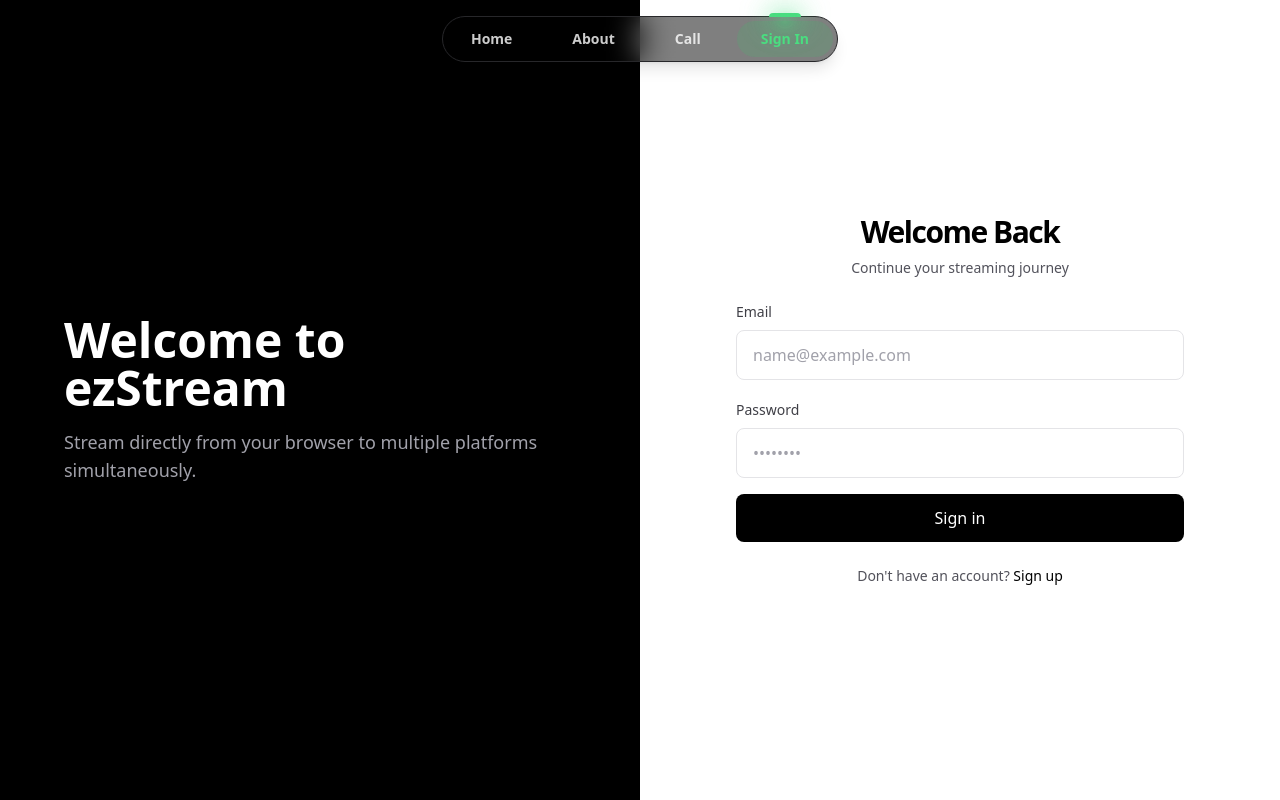
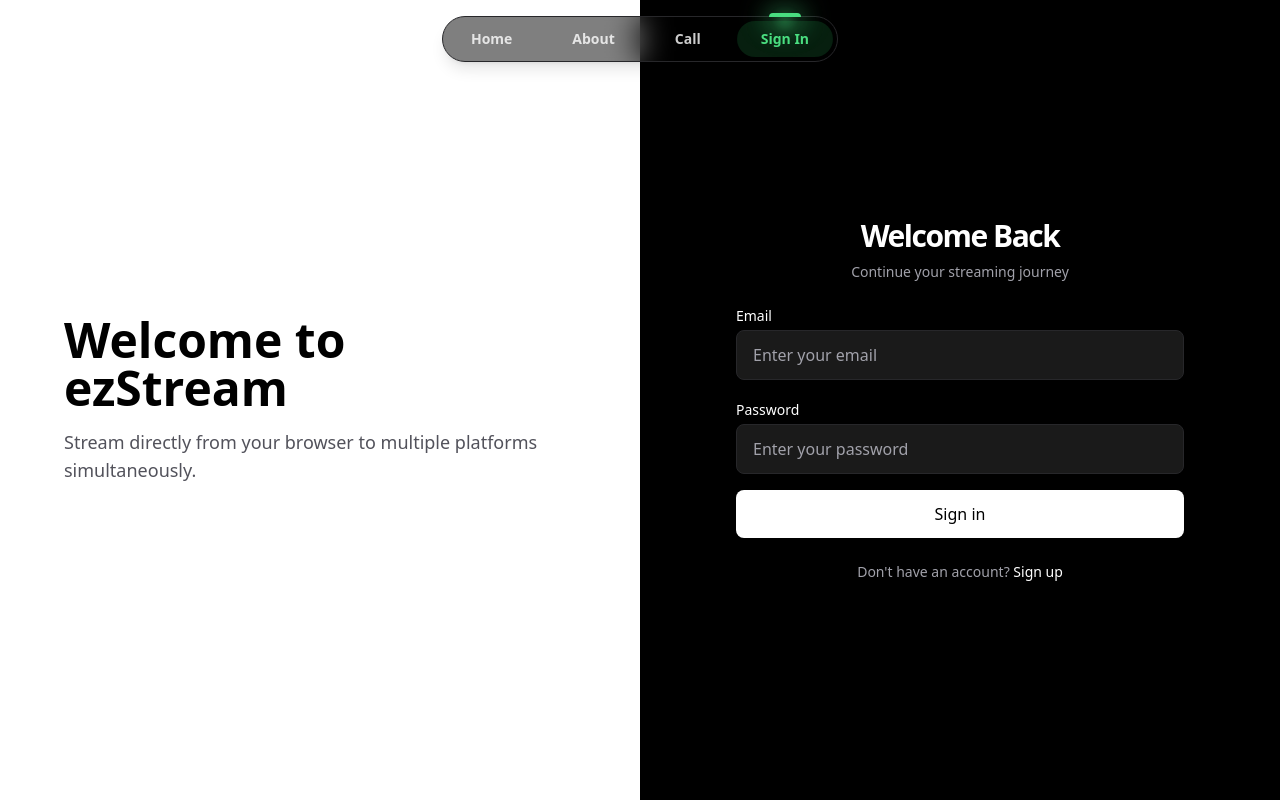
Before and after one commit to notHuman9504/ezStream, a Next.js app in the folder ezstream/: page /signin in a window 1280 px wide. Built offline with nearby package versions, Linux system fonts and the light colour scheme; a web font is replaced by a local one.

Commit message:
version 3.0.4

```diff
--- a/ezstream/src/app/(auth)/signin/page.tsx
+++ b/ezstream/src/app/(auth)/signin/page.tsx
@@ -52,63 +52,60 @@
 
   return (
     <div className="min-h-screen w-full flex">
-      {/* Left side - Black */}
-      <div className="hidden lg:flex w-1/2 bg-black items-center justify-center p-6">
+      {/* Left side - White */}
+      <div className="hidden lg:flex w-1/2 bg-white items-center justify-center p-6">
         <div className="max-w-lg">
-          <h1 className="text-4xl lg:text-5xl font-bold text-white mb-4">Welcome to ezStream</h1>
-          <p className="text-zinc-400 text-lg">
+          <h1 className="text-4xl lg:text-5xl font-bold text-black mb-4">Welcome to ezStream</h1>
+          <p className="text-zinc-600 text-lg">
             Stream directly from your browser to multiple platforms simultaneously.
           </p>
         </div>
       </div>
 
-      {/* Right side - White */}
-      <div className="w-full lg:w-1/2 bg-white flex items-center justify-center p-6">
+      {/* Right side - Black */}
+      <div className="w-full lg:w-1/2 bg-black flex items-center justify-center p-6">
         <div className="w-full max-w-md space-y-6">
           <div className="text-center space-y-2">
-            <h2 className="text-3xl font-bold tracking-tighter text-black">
+            <h2 className="text-3xl font-bold tracking-tighter text-white">
               Welcome Back
             </h2>
-            <p className="text-zinc-600 text-sm">
+            <p className="text-zinc-400 text-sm">
               Continue your streaming journey
             </p>
           </div>
 
           <form className="mt-8 space-y-4" onSubmit={handleSubmit}>
             {error && (
-              <div className="text-red-500 text-sm text-center bg-red-50 py-2 rounded-lg">
+              <div className="text-red-500 text-sm text-center bg-red-50/10 py-2 rounded-lg">
                 {error}
               </div>
             )}
 
             <div className="space-y-5">
-              <div className="space-y-2">
-                <label htmlFor="email" className="block text-sm font-medium text-zinc-700">
+              <div className="space-y-1">
+                <label className="text-sm font-medium text-white block">
                   Email
                 </label>
                 <input
-                  id="email"
+                  type="email"
                   name="email"
-                  type="email"
                   required
-                  className="block w-full px-4 py-3 rounded-lg bg-white border border-zinc-200 text-black placeholder:text-zinc-400 focus:outline-none focus:ring-2 focus:ring-black focus:border-transparent transition-all duration-200"
-                  placeholder="name@example.com"
+                  className="w-full px-4 py-3 rounded-lg bg-white/10 border border-zinc-800 text-white placeholder:text-zinc-400 focus:outline-none focus:ring-2 focus:ring-white/40 transition-all duration-200"
+                  placeholder="Enter your email"
                   value={formData.email}
                   onChange={handleChange}
                 />
               </div>
-
-              <div className="space-y-2">
-                <label htmlFor="password" className="block text-sm font-medium text-zinc-700">
+              <div className="space-y-1">
+                <label className="text-sm font-medium text-white block">
                   Password
                 </label>
                 <input
-                  id="password"
+                  type="password"
                   name="password"
-                  type="password"
                   required
-                  className="block w-full px-4 py-3 rounded-lg bg-white border border-zinc-200 text-black placeholder:text-zinc-400 focus:outline-none focus:ring-2 focus:ring-black focus:border-transparent transition-all duration-200"
-                  placeholder="••••••••"
+                  className="w-full px-4 py-3 rounded-lg bg-white/10 border border-zinc-800 text-white placeholder:text-zinc-400 focus:outline-none focus:ring-2 focus:ring-white/40 transition-all duration-200"
+                  placeholder="Enter your password"
                   value={formData.password}
                   onChange={handleChange}
                 />
@@ -117,17 +114,17 @@
 
             <button
               type="submit"
-              className="w-full py-3 px-4 rounded-lg bg-black text-white font-medium hover:bg-black/90 focus:outline-none focus:ring-2 focus:ring-black focus:ring-offset-2 transition-all duration-200"
+              className="w-full py-3 px-4 rounded-lg bg-white text-black font-medium hover:bg-white/90 focus:outline-none focus:ring-2 focus:ring-white focus:ring-offset-2 focus:ring-offset-black transition-all duration-200"
             >
               Sign in
             </button>
           </form>
 
-          <p className="text-center text-sm text-zinc-600">
+          <p className="text-center text-sm text-zinc-400">
             Don't have an account?{' '}
             <button
               onClick={() => redirect('/signup')}
-              className="text-black hover:text-zinc-600 transition-colors font-medium"
+              className="text-white hover:text-zinc-300 transition-colors font-medium"
             >
               Sign up
             </button>
```
